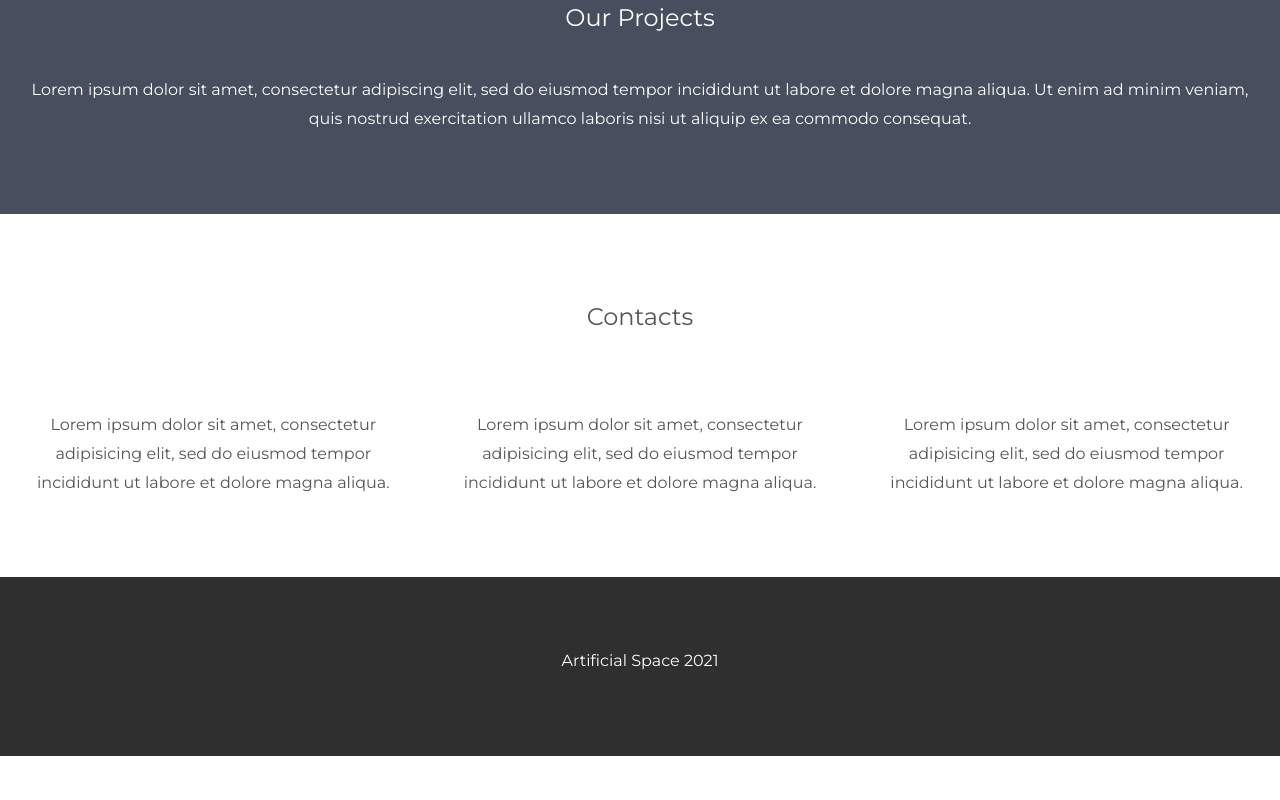
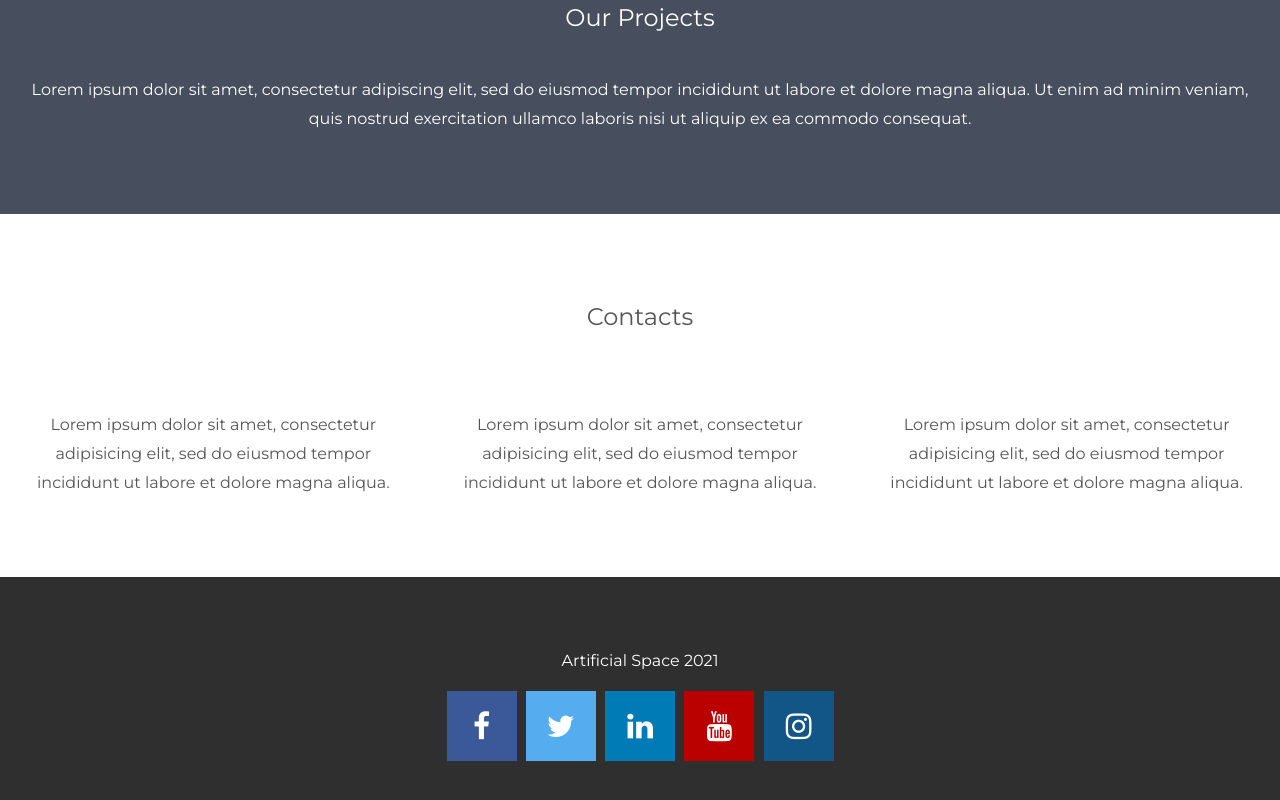
Before and after one commit to KirilPanika/ASweb, a website: page index.html in a window 1280 px wide. Shown: the part 615-1415 px from the top of the page. Before the commit the page ends 1371 px from the top, so only its background shows below. Drawn offline with nearby package versions, Linux system fonts and the light colour scheme.

Commit message:
social media links

```diff
--- a/index.html
+++ b/index.html
@@ -10,6 +10,7 @@
   <link rel="icon" type="image/png" sizes="32x32" href="img/asbgb32.png">
   <link rel="icon" type="image/png" sizes="180x180" href="img/asbgb180.png">
   <link href="https://fonts.googleapis.com/css?family=Montserrat" rel="stylesheet">
+  <link rel="stylesheet" href="https://cdnjs.cloudflare.com/ajax/libs/font-awesome/4.7.0/css/font-awesome.min.css">
   <script src="https://ajax.googleapis.com/ajax/libs/jquery/3.5.1/jquery.min.js"></script>
   <script src="https://maxcdn.bootstrapcdn.com/bootstrap/3.4.1/js/bootstrap.min.js"></script>
   <style>
@@ -56,6 +57,37 @@
       position: fixed;
       top: 0;
       width: 100%;
+    }
+    .fa {
+      padding: 20px;
+      font-size: 30px;
+      width: 70px;
+      text-align: center;
+      text-decoration: none;
+      margin: 5px 2px;
+    }
+    .fa:hover {
+      opacity: 0.7;
+    }
+    .fa-facebook {
+      background: #3B5998;
+      color: white;
+    }
+    .fa-twitter {
+      background: #55ACEE;
+      color: white;
+    }
+    .fa-linkedin {
+      background: #007bb5;
+      color: white;
+    }
+    .fa-youtube {
+      background: #bb0000;
+      color: white;
+    }
+    .fa-instagram {
+      background: #125688;
+      color: white;
     }
   </style>
 </head>
@@ -115,6 +147,11 @@
 <!-- Footer -->
 <footer class="container-fluid bg-4 text-center">
   <p>Artificial Space 2021</p>
+  <a href="https://www.facebook.com/Artificial-Space-104207664842726/" class="fa fa-facebook"></a>
+  <a href="https://twitter.com/art_space_games?s=11" class="fa fa-twitter"></a>
+  <a href="https://www.linkedin.com/in/artificial-space-1293a2201" class="fa fa-linkedin"></a>
+  <a href="https://www.youtube.com/channel/UCs0tcaPxy3GZMo6vr2C-HKw" class="fa fa-youtube"></a>
+  <a href="https://instagram.com/artificial_space_games?igshid=psn2fox1qoh2" class="fa fa-instagram"></a>
 </footer>
 
 </body>
```
